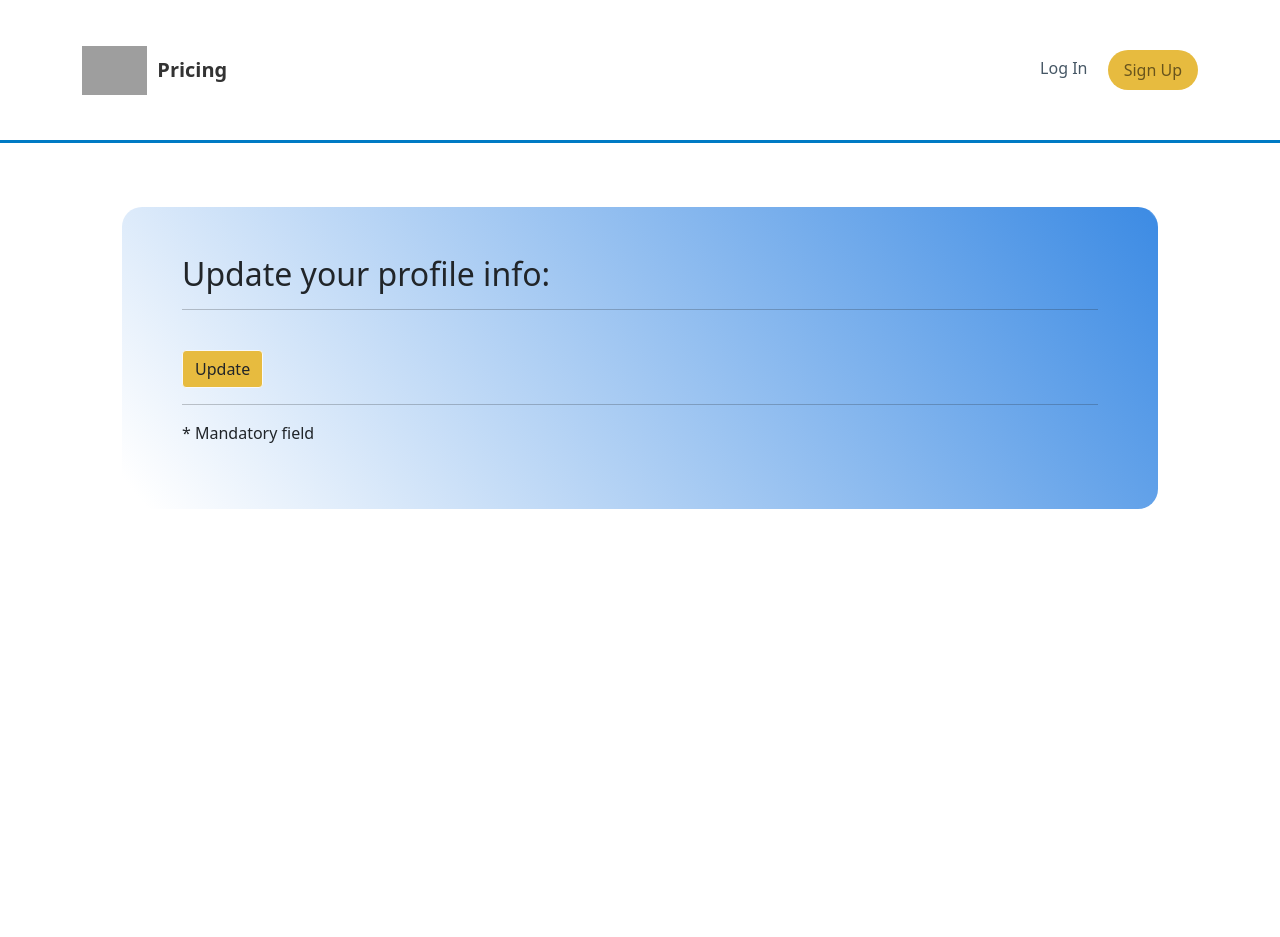
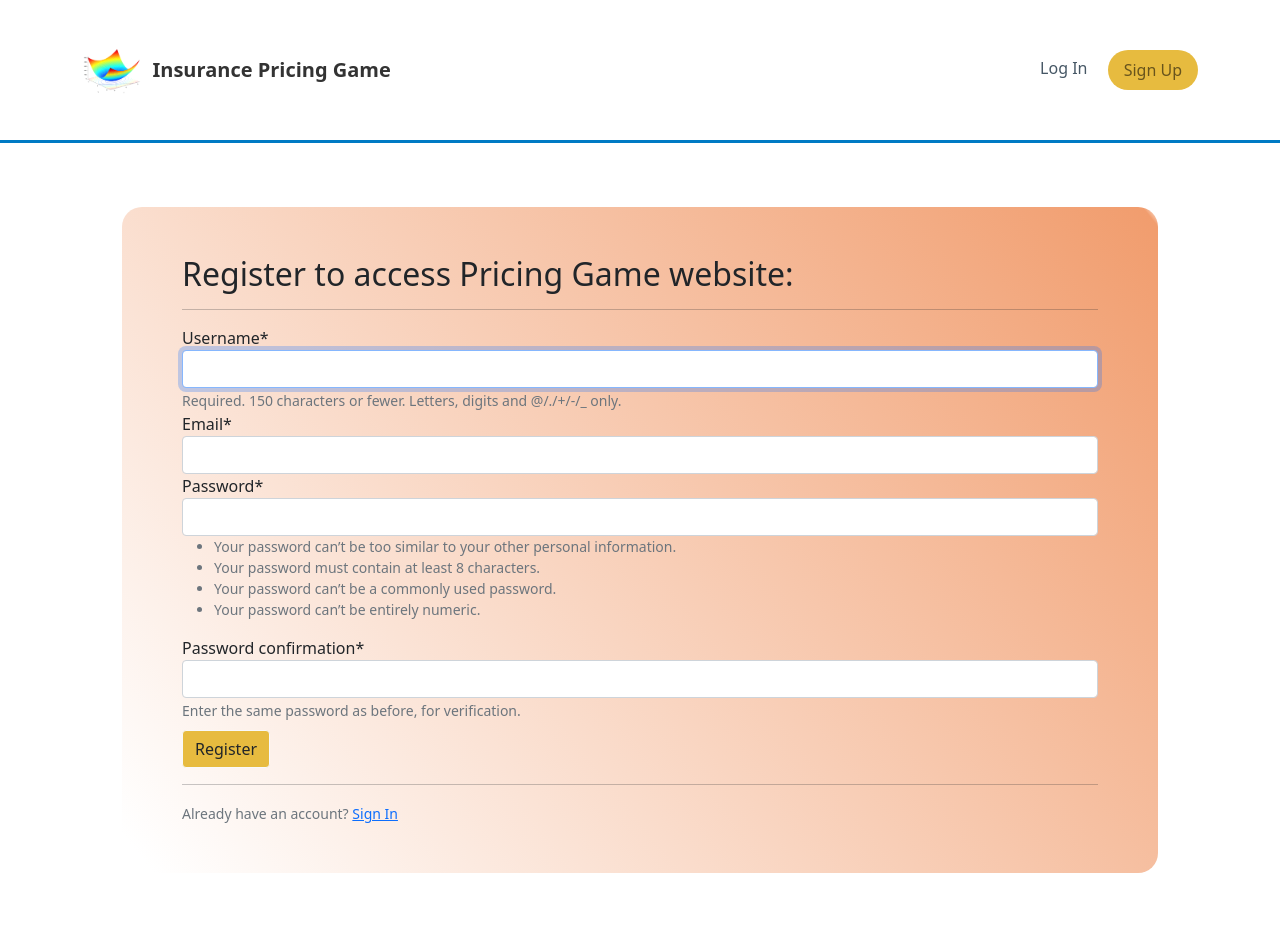
Before and after one commit to cooneycw/PricingProject, a Django app: page /register/ in a window 1280 px wide. Before the commit the page ends 509 px from the top, so only its background shows below. Run offline with Django 4.2, Linux system fonts and the light colour scheme; some libraries are stand-ins or nearby versions; grey boxes are pictures that could not be loaded.

Commit message:
Login / Register page added.

```diff
--- a/Pricing/templates/Pricing/base_enh.html
+++ b/Pricing/templates/Pricing/base_enh.html
@@ -13,14 +13,13 @@
 <body>
     <header>
         <nav class="navbar navbar-light navbar-expand-lg navigation-clean-button" id="welcome_to_pricing" style="border-style: solid;border-top-style: none;border-right-style: none;border-bottom-color: #007ac4;border-left-style: none;">
-            <div class="container"><img src="{% static 'Pricing/lagrange_mult.png' %}" style="max-width: auto;height: 49px;"><a class="navbar-brand" href="{% url 'Pricing-home' %}" style="margin: 10px;">Pricing</a><button data-bs-toggle="collapse" class="navbar-toggler" data-bs-target="#navcol-1"><span class="visually-hidden">Toggle navigation</span><span class="navbar-toggler-icon"></span></button>
+            <div class="container"><img src="{% static 'Pricing/lagrange_mult.png' %}" style="max-width: auto;height: 49px;"><a class="navbar-brand" href="{% url 'Pricing-home' %}" style="margin: 10px;">Insurance Pricing Game</a><button data-bs-toggle="collapse" class="navbar-toggler" data-bs-target="#navcol-1"><span class="visually-hidden">Toggle navigation</span><span class="navbar-toggler-icon"></span></button>
                 <div class="collapse navbar-collapse" id="navcol-1">
                 <ul class="navbar-nav me-auto">
 
                 </ul>
                     <span class="navbar-text actions">
                         {% if user.is_authenticated %}
-                            <a class="login" href="{% url 'Example-menu' %}">Examples</a>
                             <a class="login" href="{% url 'profile' %}">User Profile</a>
                             <a class="btn btn-light action-button" role="button" href="{% url 'logout' %}" style="color: var(--bs-gray-900);background: #7acafc;">Log Out</a>
                         {% else %}
--- a/Pricing/templates/Pricing/home.html
+++ b/Pricing/templates/Pricing/home.html
@@ -6,15 +6,15 @@
     <div id="welcome_to_pricing">
         <div id="jumbotron" class="p-5 mb-4 bg-light round-3" style="background: linear-gradient(51deg, rgb(255,255,255) 0%, rgb(255,255,255) 2%, rgb(81,189,39) 99%, white), rgb(218,221,160);">
             <div class="container-fluid py-0" style="padding-top: 20px;">
-                <h1 class="display-5 fw-bold" style="font-size: 40px;text-align: left;">Welcome to Pricing</h1>
+                <h1 class="display-5 fw-bold" style="font-size: 40px;text-align: left;">Welcome to the Insurance Pricing Game</h1>
                 <hr/>
-                <p style="text-align: left;border-top-style: none;border-right-style: none;border-bottom-style: none;border-left-style: none;font-size: 23px;font-style: normal;color: rgb(0,2,4);">The goal of this site is to illustrate pricing optimization scenarios that reveal the tradeoffs between "actuarial fairness" and "optimal business outcomes". </p>
+                <p style="text-align: left;border-top-style: none;border-right-style: none;border-bottom-style: none;border-left-style: none;font-size: 23px;font-style: normal;color: rgb(0,2,4);">The goal of this simulation is to illustrate insurance market dynamics through simple turn based play.</p>
                 <hr/>
             </div>
             <div class="container">
                 <div class="row" id="picture_row">
                     <div class="col-md-7">
-                        <div class="card"><img class="card-img-top w-100 d-block" id="lagrange_opt" src="{% static 'Pricing/lagrange_opt.png' %}"></div>
+                        <div class="card"><img class="card-img-top w-100 d-block" id="toronto" src="{% static 'Pricing/toronto.jpeg' %}"></div>
                     </div>
                 </div>
             </div>
--- a/PricingProject/settings.py
+++ b/PricingProject/settings.py
@@ -41,10 +41,10 @@ INSTALLED_APPS = [
     'django.contrib.sessions',
     'django.contrib.messages',
     'django.contrib.staticfiles',
+    'crispy_forms',
+    'crispy_bootstrap4',
     'Pricing.apps.PricingConfig',
     'users.apps.UsersConfig',
-    'crispy_forms',
-    'crispy_bootstrap4',
 ]
 
 MIDDLEWARE = [
--- a/users/templates/users/register.html
+++ b/users/templates/users/register.html
@@ -2,24 +2,26 @@
 {% load crispy_forms_tags %}
 {% block content %}
          <div id="welcome_to_pricing">
-        <div id="jumbotron" class="p-5 mb-4 bg-light round-3" style="background: linear-gradient(51deg, rgb(255,255,255) 0%, rgb(255,255,255) 2%, rgb(62,140,228) 99%, white), rgb(218,221,160);">
+            <div id="jumbotron" class="p-5 mb-4 bg-light round-3" style="background: linear-gradient(51deg, rgb(255,255,255) 0%, rgb(255,255,255) 2%, rgb(241,157, 110) 99%, white), rgb(218,221,160);">
                 <div class="container-fluid py-0" style="*padding-top: 2px; text-align: left">
-                <h2>Update your profile info:</h2>
+                    <h2 style="box-shadow: 0px 0px;">Register to access Pricing Game website:</h2>
                     <hr/>
+                    <div class="content-section">
                         <form method="POST">
                         {% csrf_token %}
                         <fieldset class="form-group">
-                        <p style = "text-align: left"> {{ u_form|crispy }}
-                        <p style = "text-align: left"> {{ p_form|crispy }}
+                            {{ form|crispy }}
                         </fieldset>
                         <div class="form-group mt-2 mb-2">
-                        <button class="btn btn-light action-button" type="submit" style="color: var(--bs-gray-900);background: #e7bb3f;">Update</button>
+                            <button class="btn btn-light action-button" type="submit" style="color: var(--bs-gray-900);background: #e7bb3f;">Register</button>
                         </div>
                         </form>
+                    </div>
                     <hr/>
-                <p style="margin-top: 5px">* Mandatory field</p>
+                    <small class="text-muted">
+                        Already have an account? <a class="ml-2" href="{% url 'login' %}">Sign In</a>
+                    </small>
                 </div>
-
             </div>
          </div>
 {% endblock content %}
--- a/users/views.py
+++ b/users/views.py
@@ -1,21 +1,25 @@
 from django.shortcuts import render, redirect
+from django.db import IntegrityError
 from django.contrib import messages
 from django.contrib.auth.decorators import login_required
 from .forms import UserRegisterForm, UserUpdateForm
 
 
 def register(request):
+    form = UserRegisterForm()
     if request.method == 'POST':
         form = UserRegisterForm(request.POST)
+        try:
+            form.save()
+            # Handle successful registration, maybe redirect to a success page or login page
+        except IntegrityError:  # Ensure you've imported IntegrityError from django.db
+            messages.error(request, 'A user with that identity already exists.')
+            return redirect('login')
 
-        if form.is_valid():
-            form.save()
-            username = form.cleaned_data.get('username')
-            messages.success(request, f'Account created for {username}. Please login.')
-            return redirect('login')
+        username = form.cleaned_data.get('username')
+        messages.success(request, f'Account created for {username}. Please login.')
+        return redirect('login')
     else:
-        form = UserRegisterForm()
-
         context = {
                     'form': form,
                    }
```
Also changed, not shown: users/signals.py (added, +19 -0 lines), Pricing/static/Pricing/lagrange_mult.png (added), Pricing/static/Pricing/toronto.jpeg (added), users/migrations/0001_initial.py (added). Lines whose indentation alone changed are shown as unchanged.
